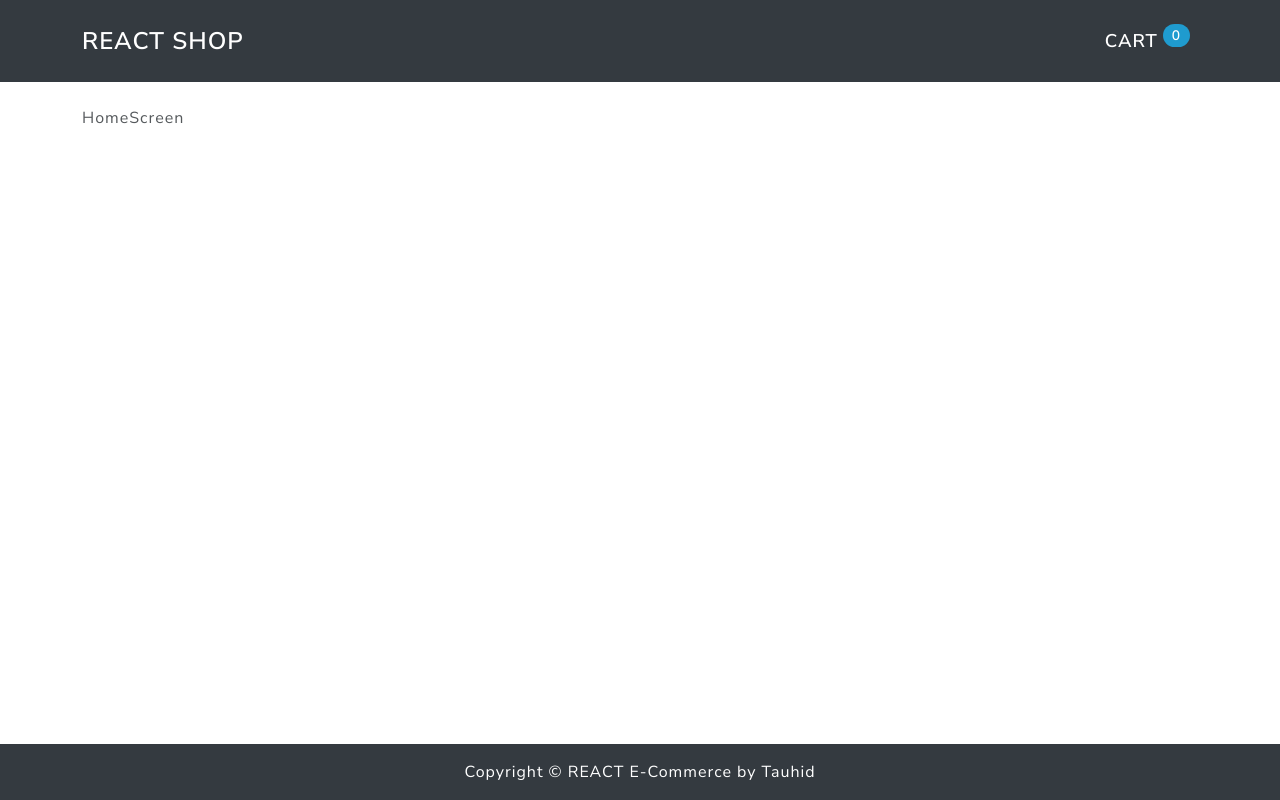
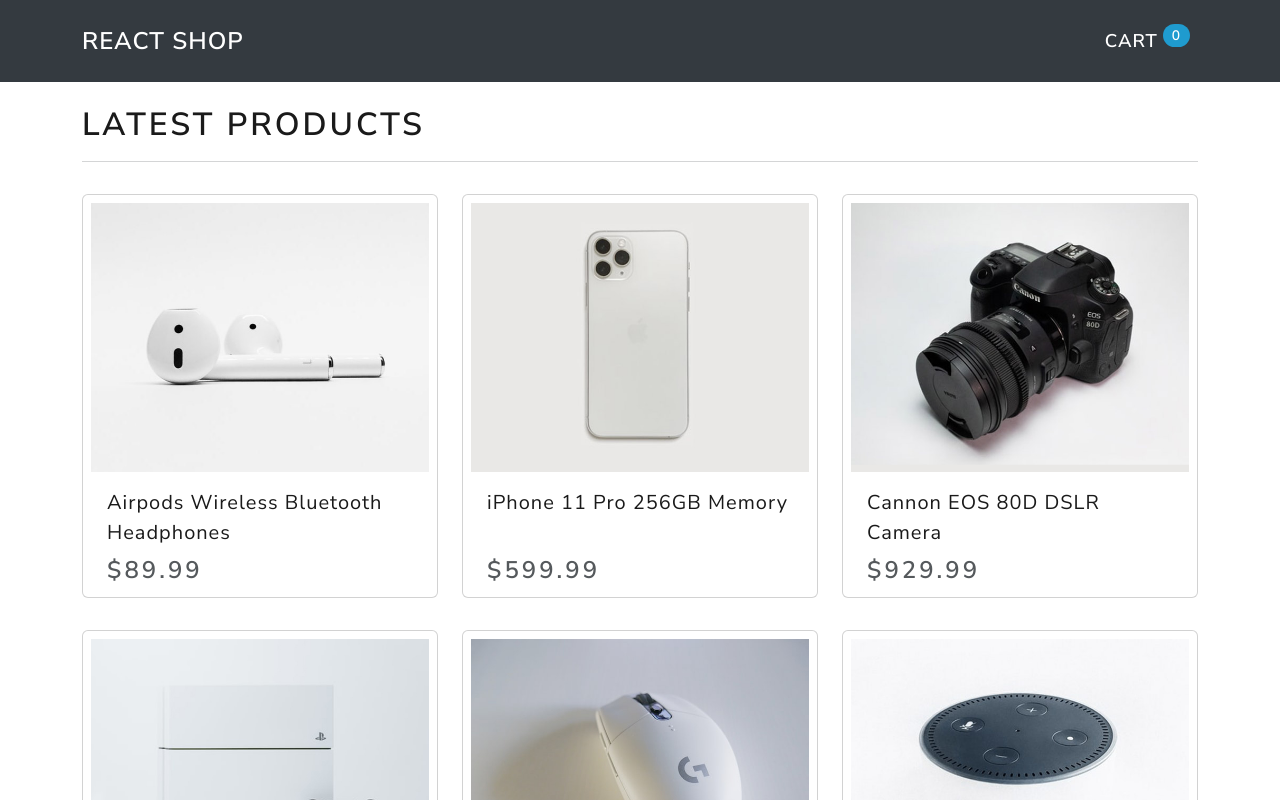
Before and after one commit to Tauhid8k/react-ecommerce, a React (Create React App) app: page / in a window 1280 px wide. Shown: the top 800 px of the page. Built offline with nearby package versions, Linux system fonts and the light colour scheme.

Commit message:
sample products added

```diff
--- /dev/null
+++ b/src/components/Product.js
@@ -0,0 +1,31 @@
+import { Card } from 'react-bootstrap';
+import { Link } from 'react-router-dom';
+
+const Product = ({ product }) => {
+  return (
+    <>
+      <Card className='my-3 p-2 rounded'>
+        <Link to={`/product/${product._id}`}>
+          <Card.Img src={product.image} variant='top' />
+        </Link>
+
+        <Card.Body className='d-flex flex-column pb-1'>
+          <Link to={`/product/${product._id}`}>
+            <Card.Title as='div'>
+              <strong className='fs-4'>{product.name}</strong>
+            </Card.Title>
+          </Link>
+
+          <Card.Text
+            as='div'
+            className='mt-auto d-flex justify-content-between align-items-center'
+          >
+            <h3>${product.price}</h3>
+          </Card.Text>
+        </Card.Body>
+      </Card>
+    </>
+  );
+};
+
+export default Product;
--- a/src/data/products.js
+++ b/src/data/products.js
@@ -1,5 +1,6 @@
 const products = [
   {
+    _id: 1,
     name: 'Airpods Wireless Bluetooth Headphones',
     image: '/images/airpods.jpg',
     description:
@@ -12,6 +13,7 @@
     numReviews: 3,
   },
   {
+    _id: 2,
     name: 'iPhone 11 Pro 256GB Memory',
     image: '/images/phone.jpg',
     description:
@@ -24,6 +26,7 @@
     numReviews: 10,
   },
   {
+    _id: 3,
     name: 'Cannon EOS 80D DSLR Camera',
     image: '/images/camera.jpg',
     description:
@@ -36,6 +39,7 @@
     numReviews: 7,
   },
   {
+    _id: 4,
     name: 'Sony Playstation 4 Pro White Version',
     image: '/images/playstation.jpg',
     description:
@@ -48,6 +52,7 @@
     numReviews: 0,
   },
   {
+    _id: 5,
     name: 'Logitech G-Series Gaming Mouse',
     image: '/images/mouse.jpg',
     description:
@@ -60,6 +65,7 @@
     numReviews: 2,
   },
   {
+    _id: 6,
     name: 'Amazon Echo Dot 3rd Generation',
     image: '/images/alexa.jpg',
     description:
--- a/src/redux/store.js
+++ b/src/redux/store.js
@@ -1,7 +1,10 @@
 import { configureStore } from '@reduxjs/toolkit';
+import { productReducer } from './product/productSlice';
 
 const store = configureStore({
-  reducer: {},
+  reducer: {
+    product: productReducer,
+  },
 });
 
 export default store;
--- a/src/screens/HomeScreen.js
+++ b/src/screens/HomeScreen.js
@@ -1,5 +1,46 @@
+import { useEffect } from 'react';
+import productsData from '../data/products';
+import { useDispatch, useSelector } from 'react-redux';
+import { Col, Row } from 'react-bootstrap';
+import Loader from '../components/Loader';
+import Product from '../components/Product';
+import { productActions } from '../redux/product/productSlice';
+
 const HomeScreen = () => {
-  return <div>HomeScreen</div>;
+  const dispatch = useDispatch();
+  const { loading, products, error } = useSelector((state) => state.product);
+
+  useEffect(() => {
+    const fetchProducts = async () => {
+      try {
+        dispatch(productActions.getAllProducts(productsData));
+      } catch (error) {
+        dispatch(productActions.error('Something went wrong!'));
+      }
+    };
+
+    fetchProducts();
+  }, [dispatch]);
+
+  return (
+    <>
+      <h1>Latest Products</h1>
+      <hr />
+      {loading ? (
+        <Loader />
+      ) : error ? (
+        <h5 className='text-danger text-center'>{error}</h5>
+      ) : (
+        <Row>
+          {products.map((product) => (
+            <Col md={6} lg={4} xxl={3} key={product._id} className='d-flex'>
+              <Product product={product} />
+            </Col>
+          ))}
+        </Row>
+      )}
+    </>
+  );
 };
 
 export default HomeScreen;
```
